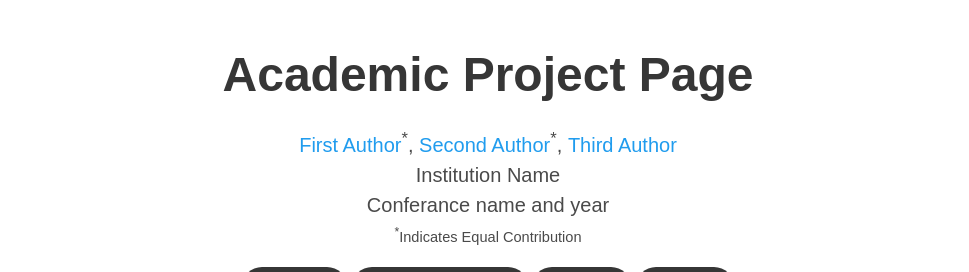
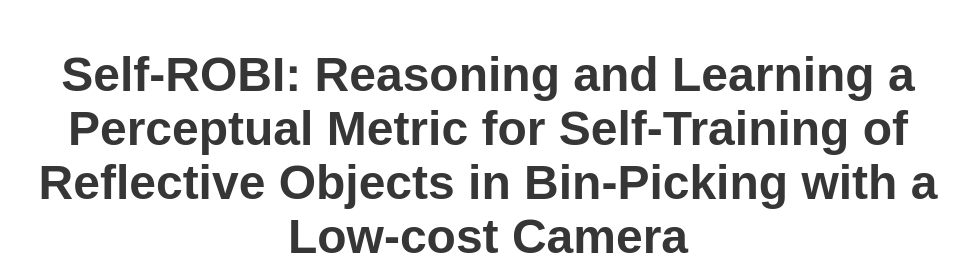
Before and after one commit to PeiyuanNi/test, a plain HTML site: page index.html in a window 1280 px wide. Shown: the top 272 px of the page, without its empty margins (152-1121 px from the left). Drawn offline with nearby package versions, Linux system fonts and the light colour scheme; some icons are missing; a web font is replaced by a local one.

Commit message:
Update index.html

```diff
--- a/index.html
+++ b/index.html
@@ -52,7 +52,7 @@
       <div class="container is-max-desktop">
         <div class="columns is-centered">
           <div class="column has-text-centered">
-            <h1 class="title is-1 publication-title">Academic Project Page</h1>
+            <h1 class="title is-1 publication-title">Self-ROBI: Reasoning and Learning a Perceptual Metric for Self-Training of Reflective Objects in Bin-Picking with a Low-cost Camera</h1>
             <div class="is-size-5 publication-authors">
               <!-- Paper authors -->
               <span class="author-block">
```
